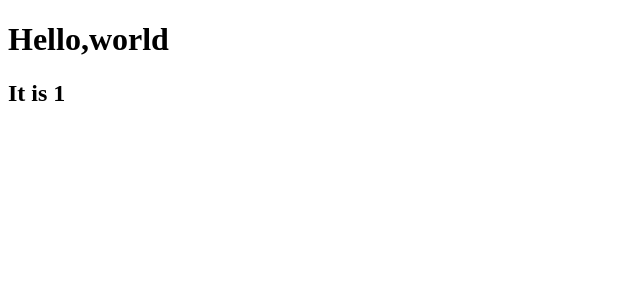
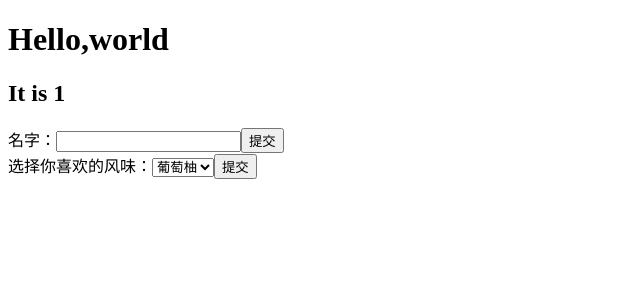
Before and after one commit to lzyup/React, a React (Create React App) app in the folder react-tutorial/: page / in a window 1280 px wide. Shown: the top 300 px of the page, without its empty margins (0-640 px from the left). Built offline with nearby package versions, Linux system fonts and the light colour scheme.

Commit message:
了解connect顺便练习高阶组件

```diff
--- a/react-tutorial/src/App.js
+++ b/react-tutorial/src/App.js
@@ -3,22 +3,28 @@ import Counter from './components/Counter'
 import PropTypes from 'prop-types'
 import WordAdder from './components/WordAdder';
 import Colock from './components/Colock'
+import NameForm from './components/Form'
+import SelectForm from './components/Form1'
 class App extends Component {
-    constructor(props){
+    constructor(props) {
         super(props)
-        console.log('测试props---->',this.props);
+        console.log('测试props---->', this.props);
         // this.state = { value: this.props.value,onIncrement:this.props.onIncrement,onDecrement:this.props.onDecrement};
     }
 
-    render(){
-        return(
+    render() {
+        return (
             // <Counter
             //     value={this.props.value}
             //     onIncrement={this.props.onIncrement}
             //     onDecrement={this.props.onDecrement}
             // >
             // </Counter>
-            <Colock></Colock>
+            <div>
+                <Colock></Colock>
+                <NameForm></NameForm>
+                <SelectForm></SelectForm>
+            </div>
             // <WordAdder />
         )
     }
@@ -26,9 +32,9 @@ class App extends Component {
 
 
 App.propTypes = {
-    value:PropTypes.number.isRequired,
-    onIncrement:PropTypes.func.isRequired,
-    onDecrement:PropTypes.func.isRequired
+    value: PropTypes.number.isRequired,
+    onIncrement: PropTypes.func.isRequired,
+    onDecrement: PropTypes.func.isRequired
 }
 
 export default App;
--- a/react-tutorial/src/components/Colock.js
+++ b/react-tutorial/src/components/Colock.js
@@ -7,11 +7,11 @@ class Colok extends Component {
 
     componentDidMount() {
 
-        setInterval(() => {
-            this.setState({
-                data: '1'
-            })
-        }, 1000);
+        // setInterval(() => {
+        //     this.setState({
+        //         data: '1'
+        //     })
+        // }, 1000);
     }
 
     render() {
--- /dev/null
+++ b/react-tutorial/src/components/Form.js
@@ -0,0 +1,31 @@
+import React, { Component } from 'react'
+
+class NameForm extends Component {
+    constructor(props){
+        super(props);
+        this.state = {value: ''};
+    }
+
+    handleChange = (event) => {
+        this.setState({value: event.target.value});
+    }
+
+    handleSubmit = (event) => {
+        alert('提交的名字:' + this.state.value);
+        event.preventDefault();
+    }
+
+    render(){
+        return (
+            <form onSubmit={this.handleSubmit}>
+                <label>
+                    名字：
+                    <input type="text" value={this.state.value} onChange={this.handleChange}></input>
+                </label>
+                <input type="submit" value="提交"/>
+            </form>
+        )
+    }
+}
+
+export default NameForm
--- /dev/null
+++ b/react-tutorial/src/components/Form1.js
@@ -0,0 +1,36 @@
+import React, { Component } from 'react'
+
+class SelectForm extends Component {
+    constructor(props) {
+        super(props);
+        this.state = { value: 'coconut' };
+    }
+
+    handleChange = (event) => {
+        this.setState({ value: event.target.value });
+    }
+
+    handleSubmit = (event) => {
+        alert('你喜欢的风味是:' + this.state.value);
+        event.preventDefault();
+    }
+
+    render() {
+        return (
+            <form onSubmit={this.handleSubmit}>
+                <label>
+                    选择你喜欢的风味：
+                    <select type="text" value={this.state.value} onChange={this.handleChange}>
+                        <option value="grapefruit">葡萄柚</option>
+                        <option value="lime">酸橙</option>
+                        <option value="cocount">椰子</option>
+                        <option value="mango">芒果</option>
+                    </select>
+                </label>
+                <input type="submit" value="提交" />
+            </form>
+        )
+    }
+}
+
+export default SelectForm
```
Also changed, not shown: 1 other file (tests, documents, lock files or other folders).
